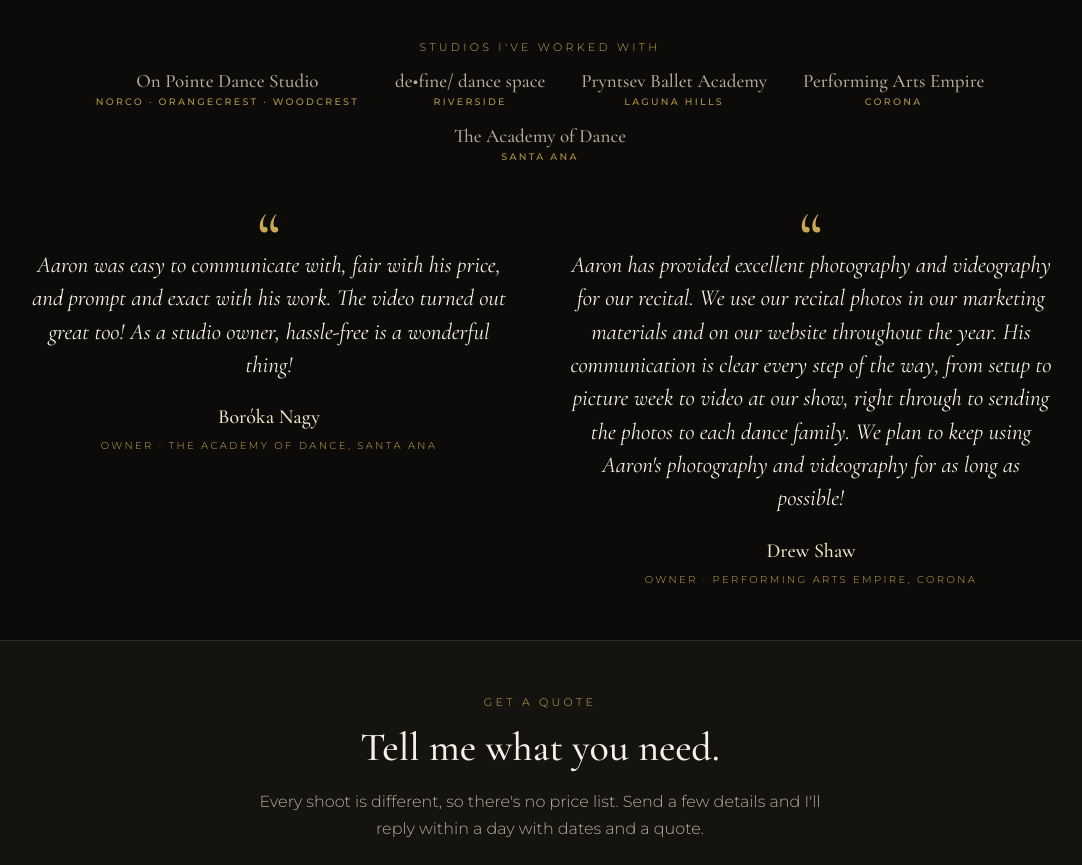
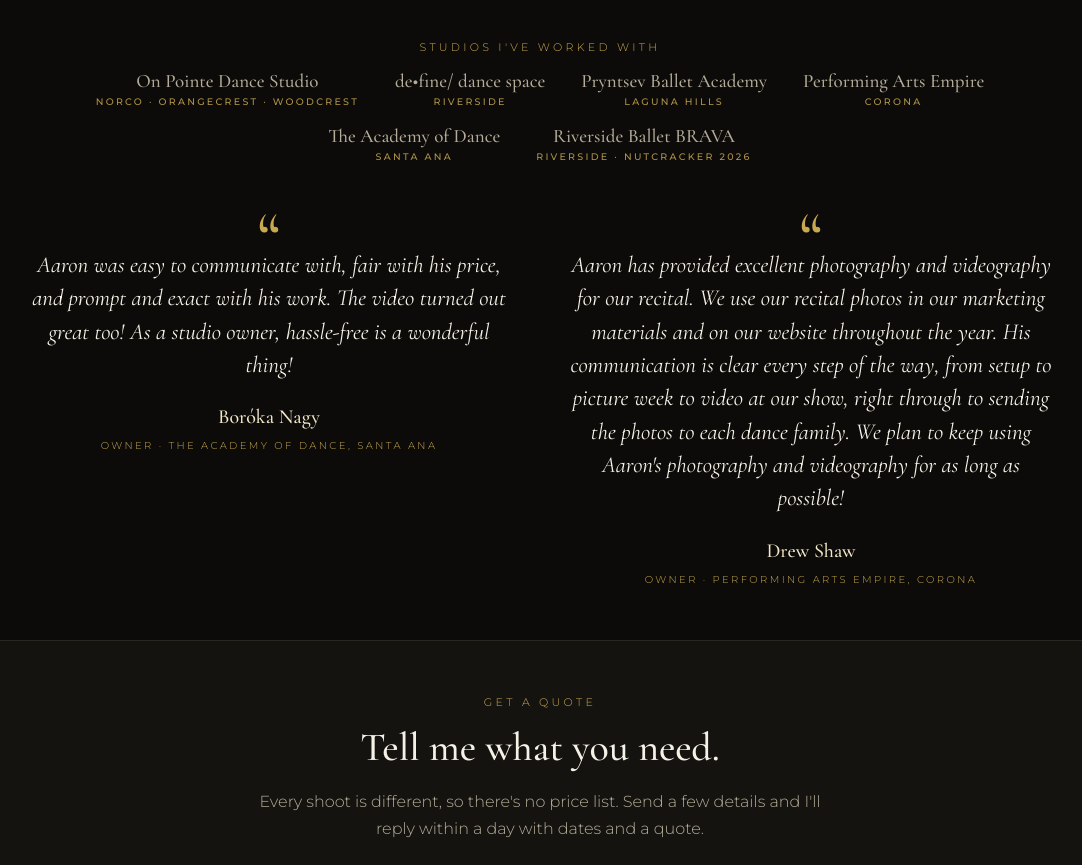
Before and after one commit to airniux/adage-dance-media, a plain HTML site: page quote.html in a window 1280 px wide. Shown: the part 2742-3607 px from the top of the page, without its empty margins (100-1182 px from the left). Drawn offline with nearby package versions, Linux system fonts and the light colour scheme.

Commit message:
Add Riverside Ballet BRAVA (Nutcracker 2026) to the studio list
Co-Authored-By: Claude Fable 5.2 <noreply@anthropic.com>
Claude-Session: https://claude.ai/code/session_012JgpSAzr5zLVismJ3qrUsz

```diff
--- a/quote.html
+++ b/quote.html
@@ -277,6 +277,7 @@ fbq('track','PageView');
         <li>Pryntsev Ballet Academy <span>Laguna Hills</span></li>
         <li>Performing Arts Empire <span>Corona</span></li>
         <li>The Academy of Dance <span>Santa Ana</span></li>
+        <li>Riverside Ballet BRAVA <span>Riverside · Nutcracker 2026</span></li>
       </ul>
     </div>
     <div class="testis">
```
Also changed, not shown: index.html (+1 -0 lines).
